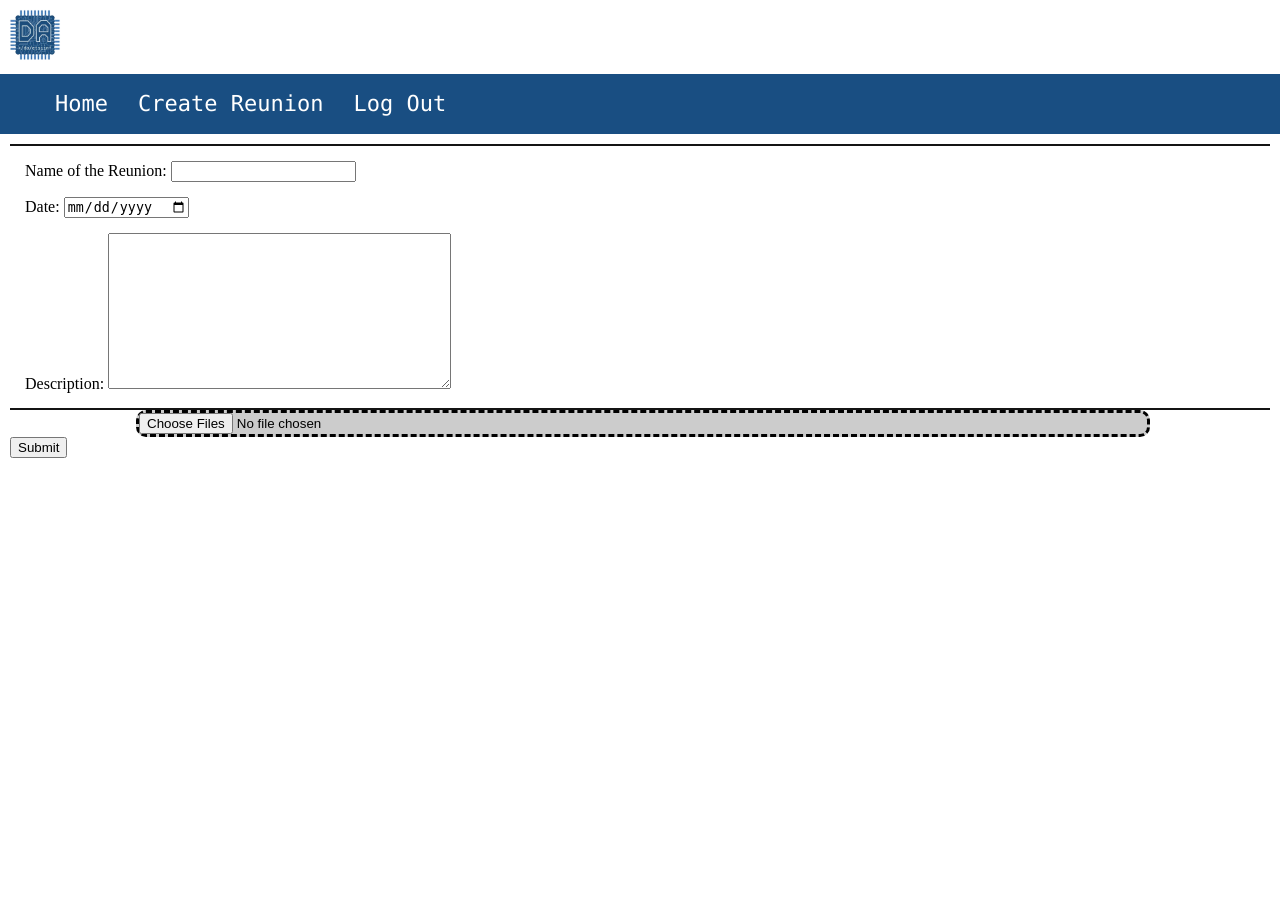
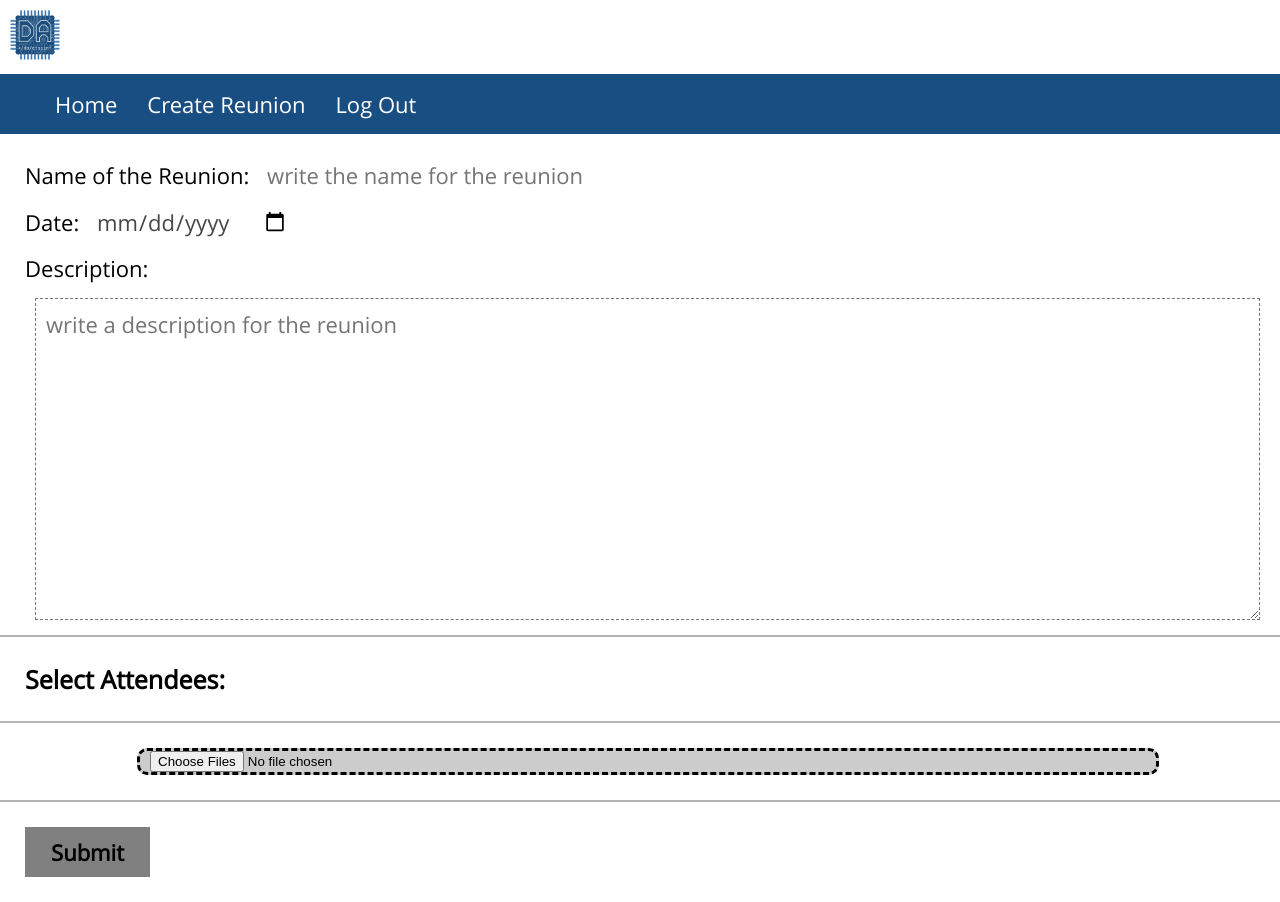
Before and after one commit to DA-ETSIINF/DAgora, a Django app: page /createReunion/ in a window 1280 px wide. Before the commit the page ends 458 px from the top, so only its background shows below. Run offline with Django 4.2, Linux system fonts and the light colour scheme; the visitor is signed in with stand-in values (Sample User, id 1); data that the repository does not hold is empty; parts of the project's set-up code (start-up, migrations or seed data) failed here and were passed over; some libraries are stand-ins or nearby versions.

Commit message:
deleted unused .js file and added a new font and new checkbox animation

```diff
--- a/reuniones/views.py
+++ b/reuniones/views.py
@@ -153,6 +153,8 @@ def createReunion(request):
             input_box_date = request.POST['reunion_date']
             input_box_description = request.POST['reunion_description']
 
+            print(input_box_description)
+
             Reunion.objects.create(name = input_box_name , date = input_box_date, description = input_box_description, creator=request.user)
 
             # creates reunion first, then adds members
--- a/static/JS/custom_user_checkbox_autoselect.js
+++ b/static/JS/custom_user_checkbox_autoselect.js
@@ -12,7 +12,7 @@ $(document).ready( function(){
             return;
         }
 
-        let target = $(event.target).parent(); //The label element
+        let target = $(event.target).parent().parent(); //The label element
 
         // gets all checkbox lines with the same user info (included the one clicked)
         let usersWithSameText = $('#userSelectionFormRole').children('li').children('div').children('div').children('label').filter(function(){
@@ -21,18 +21,18 @@ $(document).ready( function(){
 
         // checks/unchecks all the users with the same info the same way the clicked one was supposed to be checked/unchecked
         // this works because the checking / unchecking happens before the event is triggered
-        usersWithSameText.children(':checkbox').prop('checked',target.children(':checkbox').prop('checked'));
+        usersWithSameText.children('div').children(':checkbox').prop('checked',target.children('div').children(':checkbox').prop('checked'));
 
 
 
         // if unchecked -> uncheck the role checkbox
         // do this with every rolebox that contains an element which was changed (usersWithSameText)
-        if(!target.children(':checkbox').prop('checked')){
-            usersWithSameText.parent().parent().parent().children('label').children(':checkbox').prop('checked',false);
+        if(!target.children('div').children(':checkbox').prop('checked')){
+            usersWithSameText.parent().parent().parent().children('label').children('div').children(':checkbox').prop('checked',false);
         }
 
         // if checked -> see if every other user of every role is checked and check the role checkbox
-        else if(target.children(':checkbox').prop('checked')){
+        else if(target.children('div').children(':checkbox').prop('checked')){
             // one loop for every role there is
             for (let index = 0; index < ($('#userSelectionFormRole').children('li')).length; index++){
 
@@ -43,17 +43,17 @@ $(document).ready( function(){
 
                 // if roleLabel is already checked -> all users are already selected -> no need to check
                 // only do something if it isnt checked
-                if(!roleLabel.children(':checkbox').prop('checked')){
+                if(!roleLabel.children('div').children(':checkbox').prop('checked')){
                     // check if all users are checked
                     let allAreChecked = true;
                     let a = 0;
                     while (allAreChecked && a<roleUserlistLabels.length){
-                        allAreChecked = $(roleUserlistLabels[a]).children(':checkbox').prop('checked');
+                        allAreChecked = $(roleUserlistLabels[a]).children('div').children(':checkbox').prop('checked');
                         a++
                     }
 
                     // change role checkbox to the result of allAreChecked
-                    roleLabel.children(':checkbox').prop('checked',allAreChecked);
+                    roleLabel.children('div').children(':checkbox').prop('checked',allAreChecked);
                 }
             }
         }
@@ -75,7 +75,7 @@ $(document).ready( function(){
         }
 
 
-        let target = $(event.target).parent(); // the label element, not checkbox input element
+        let target = $(event.target).parent().parent(); // the label element, not checkbox input element
 
         // label elements for every user under that role
         let roleUsers = target.parent().children('div').children('div').children('label');
@@ -92,9 +92,9 @@ $(document).ready( function(){
             return hasSameText;
         });
 
-        roleUsers.children(':checkbox').prop('checked', target.children(':checkbox').prop('checked'));
+        roleUsers.children('div').children(':checkbox').prop('checked', target.children('div').children(':checkbox').prop('checked'));
 
-        usersWithSameTextAsRoleUsers.children(':checkbox').prop('checked',target.children(':checkbox').prop('checked'));
+        usersWithSameTextAsRoleUsers.children('div').children(':checkbox').prop('checked',target.children('div').children(':checkbox').prop('checked'));
 
     });
 });
--- a/static/JS/reunion_creation_data_ajax.js
+++ b/static/JS/reunion_creation_data_ajax.js
@@ -18,11 +18,12 @@ $(document).ready(function(){
 
         let my_name = hasText($('#id_my_name').val());
         let my_date = hasText($('#id_my_date').val());
-        let my_description = hasText($('id_my_description').val());
+        let my_description = hasText($('#id_my_description').val());
 
         // raise alert if theres no name written
-        if (my_name == ''){
-            $('#alert').css("display","block").css("color","red");
+        if (my_name == '' || my_date == ''){
+            $('#alert').css("display","block").css("color","red").css('font-weight','bold');
+            $("html, body").animate({ scrollTop: 0 }, "slow");
             $('#id_my_name').change( function(event){
                 $('#alert').css('display','none');
                 return;
@@ -40,12 +41,12 @@ $(document).ready(function(){
 
         // Get label elements for checked users
         let checkedUserLabels = $('#userSelectionFormRole').children('li').children('div').children('div').children('label').filter(function(){
-            return $(this).children(':checkbox').prop('checked');
+            return $(this).children('div').children(':checkbox').prop('checked');
         });
 
         let userIds = [];
         for (let i = 0; i<checkedUserLabels.length; i++){
-            let checkbox = $(checkedUserLabels[i]).children(':checkbox');
+            let checkbox = $(checkedUserLabels[i]).children('div').children(':checkbox');
             let id = Number(checkbox.val());
             // check if the id is already contained
             //so even if the same user is selected multiple times (which will happen) there are no repeated ids pased over
@@ -80,6 +81,7 @@ $(document).ready(function(){
             method: 'POST',
             data: data,
             success: function (data) {
+                console.log(userIdsString);
                 const xhr = new XMLHttpRequest();
                 xhr.open("GET", '../reunion/' + my_name + "/");
                 xhr.send();
--- a/static/css/createReunion.css
+++ b/static/css/createReunion.css
@@ -1,5 +1,5 @@
-.inputDiv{
-    margin:10px;
+.inputDiv div{
+    padding-left:10px;
 }
 
 .inputDiv li{
@@ -7,12 +7,76 @@
     margin:15px;
 }
 
+
 #reunion_information_input{
-    border-top-style:solid;
+    margin-top: 25px;
     border-bottom-style:solid;
-    border-color:rgb(20,20,20);
+    border-color:rgb(180,180,180);
     border-width:2px;
+
+    font-family: "Open Sans","consolas", sans-serif, 'Times New Roman', Times, serif;
+
+    font-size: 22px;
+
 }
+
+#reunion_information_input li input{
+    color:rgb(70,70,70);
+
+    margin-left: 10px;
+    margin-right: 10px;
+
+
+
+    font-family: "Open Sans","consolas", sans-serif, 'Times New Roman', Times, serif;
+
+    font-size: 22px;
+    border-style:none;
+}
+
+#id_my_name{
+    width:500px;
+}
+
+#id_my_description{
+    color:rgb(70,70,70);
+
+
+    margin-left: 10px;
+    margin-right: 10px;
+    margin-top: 15px;
+
+    padding-top:10px;
+    padding-bottom:10px;
+    padding-left: 10px;
+    padding-right: 10px;
+
+    font-family: "Open Sans","consolas", sans-serif, 'Times New Roman', Times, serif;
+
+    font-size: 22px;
+    border-style:dashed;
+
+    width:97%;
+}
+
+#userSelectionFormRole{
+    margin-top: 25px;
+    border-bottom-style:solid;
+    border-color:rgb(180,180,180);
+    border-width:2px;
+
+    font-family: "Open Sans","consolas", sans-serif, 'Times New Roman', Times, serif;
+
+    font-size: 22px;
+}
+.role_checkbox{
+    margin-bottom:5px;
+    margin-top:15px;
+    display:block;
+    font-weight:bold;
+}
+
+
 
 
 #orderByButtons{
@@ -28,3 +92,47 @@
 #orderByButtons button:hover{
     background-color: rgb(200,200,200);
 }
+
+
+
+#file_submission{
+    padding-top:25px;
+    padding-bottom: 25px;
+
+    border-bottom-style:solid;
+    border-color:rgb(180,180,180);
+    border-width:2px;
+}
+
+#reunionname{
+    margin:25px;
+    height:50px;
+    width:125px;
+    font-weight:bold;
+
+    font-family: "Open Sans","consolas", sans-serif, 'Times New Roman', Times, serif;
+
+    font-size: 22px;
+
+    border-style:none;
+
+    background-color:gray;
+
+}
+
+#reunionname:hover{
+    border-color:gray;
+    border-style:solid;
+    border-width:2px;
+
+    background-color:lightgray;
+}
+
+#reunionname:active{
+    border-color:lightgray;
+    border-style:solid;
+    border-width:2px;
+
+    background-color:white;
+
+}
--- /dev/null
+++ b/static/css/fonts.css
@@ -0,0 +1,6 @@
+@font-face {
+    font-family: 'Open Sans';
+    font-style: normal;
+    font-weight: 400;
+    src: local('Open Sans'), local('OpenSans'), url(https://fonts.gstatic.com/s/opensans/v13/cJZKeOuBrn4kERxqtaUH3T8E0i7KZn-EPnyo3HZu7kw.woff) format('woff');
+}
--- a/static/css/header.css
+++ b/static/css/header.css
@@ -38,12 +38,12 @@ ul.headerMenu li{
     font-size: 22px;
     color:white;
 
-    padding-top:17px;
-    padding-bottom:17px;
+    padding-top:15px;
+    padding-bottom:16px;
     padding-left: 5px;
     padding-right: 5px;
 
-    font-family: "consolas", sans-serif, 'Times New Roman', Times, serif;
+    font-family: "Open Sans","consolas", sans-serif, 'Times New Roman', Times, serif;
 }
 
 ul.headerMenu a:visited{
--- a/static/css/home.css
+++ b/static/css/home.css
@@ -3,7 +3,7 @@
     margin: 10px;
     padding:10px;
     background-color:gray;
-    font-family: "consolas", sans-serif, 'Times New Roman', Times, serif;
+    font-family: "Open Sans","consolas", sans-serif, 'Times New Roman', Times, serif;
 }
 .profileWindow h2{
     margin: 3px;
@@ -20,7 +20,7 @@
     margin: 10px;
     padding:10px;
     background-color:gray;
-    font-family: "consolas", sans-serif, 'Times New Roman', Times, serif;
+    font-family: "Open Sans","consolas", sans-serif, 'Times New Roman', Times, serif;
 }
 .reunionsWindow h2{
     margin: 3px;
--- a/static/css/reunionEdition.css
+++ b/static/css/reunionEdition.css
@@ -10,7 +10,7 @@
 
 
 
-    font-family: "consolas", sans-serif, 'Times New Roman', Times, serif;
+    font-family: "Open Sans","consolas", sans-serif, 'Times New Roman', Times, serif;
 
     font-size: 22px;
 }
@@ -23,7 +23,7 @@
 
 
 
-    font-family: "consolas", sans-serif, 'Times New Roman', Times, serif;
+    font-family: "Open Sans","consolas", sans-serif, 'Times New Roman', Times, serif;
 
     font-size: 22px;
     border-style:none;
@@ -41,7 +41,7 @@
     padding-left: 10px;
     padding-right: 10px;
 
-    font-family: "consolas", sans-serif, 'Times New Roman', Times, serif;
+    font-family: "Open Sans","consolas", sans-serif, 'Times New Roman', Times, serif;
 
     font-size: 22px;
     border-style:dashed;
--- a/static/css/reunionInfo.css
+++ b/static/css/reunionInfo.css
@@ -1,6 +1,6 @@
 .reunionTitle{
     margin:10px;
-    font-family: "consolas", sans-serif, 'Times New Roman', Times, serif;
+    font-family: "Open Sans","consolas", sans-serif, 'Times New Roman', Times, serif;
 
 }
 
@@ -19,7 +19,7 @@
     padding-left: 5px;
     padding-right: 5px;
 
-    font-family: "consolas", sans-serif, 'Times New Roman', Times, serif;
+    font-family: "Open Sans","consolas", sans-serif, 'Times New Roman', Times, serif;
 
     font-size: 22px;
 }
--- a/static/css/reunionPreView.css
+++ b/static/css/reunionPreView.css
@@ -11,7 +11,7 @@
 }
 #reunionInfo ul li{
     list-style: none;
-    font-family: "consolas", sans-serif, 'Times New Roman', Times, serif;
+    font-family: "Open Sans","consolas", sans-serif, 'Times New Roman', Times, serif;
     font-size: 22px;
 
     padding:5px;
@@ -93,7 +93,7 @@ h1 a#reunionEdition:hover{
 
 #documentEdition li{
     list-style: none;
-    font-family: "consolas", sans-serif, 'Times New Roman', Times, serif;
+    font-family: "Open Sans","consolas", sans-serif, 'Times New Roman', Times, serif;
     font-size: 22px;
 }
 
@@ -122,7 +122,7 @@ h1 a#reunionEdition:hover{
 }
 
 #editWarning{
-    font-family: "consolas", sans-serif, 'Times New Roman', Times, serif;
+    font-family: "Open Sans","consolas", sans-serif, 'Times New Roman', Times, serif;
     margin:10px;
 }
 
@@ -138,7 +138,7 @@ h1 a#reunionEdition:hover{
 #addNewDocuments #file_submit_button button{
     background-color:darkgray;
     border-style:none;
-    font-family: "consolas", sans-serif, 'Times New Roman', Times, serif;
+    font-family: "Open Sans","consolas", sans-serif, 'Times New Roman', Times, serif;
     font-size:22px;
     margin-top:20px;
 
--- a/templates/base.html
+++ b/templates/base.html
@@ -5,6 +5,8 @@
     <!-- Required meta tags -->
     <meta charset="utf-8">
     <meta name="viewport" content="width=device-width, initial-scale=1">
+
+    <link rel="stylesheet" type="text/css" href="{% static 'css/fonts.css' %}">
 
     <!-- Font awesome -->
     <link rel="stylesheet" href="https://cdnjs.cloudflare.com/ajax/libs/font-awesome/4.7.0/css/font-awesome.min.css">
@@ -24,6 +26,7 @@
     <link rel="stylesheet" type="text/css" href="{% static 'css/reunionInfo.css' %}"/>
     <link rel="stylesheet" type="text/css" href="{% static 'css/reunionPreView.css' %}"/>
     <link rel="stylesheet" type="text/css" href="{% static 'css/reunionEdition.css' %}"/>
+    <link rel="stylesheet" type="text/css" href="{% static 'css/user_checkboxes.css' %}"/>
 
 
 
--- a/templates/createReunion.html
+++ b/templates/createReunion.html
@@ -8,10 +8,10 @@
 
         {% csrf_token %}
         <div id="reunion_information_input">
-            <li style="display:none" id="alert" style="color:red"> Please fill out all fields</li>
+            <li style="display:none" id="alert" style="color:red"> *please fill out all fields</li>
             <li>
                 <label for="id_my_name">Name of the Reunion:</label>
-                <input type="text" name="my_name" maxlength="100" required="" id="id_my_name">
+                <input type="text" name="my_name" maxlength="100" required="" id="id_my_name" placeholder="write the name for the reunion">
             </li>
             <li>
                 <label for="id_my_date">Date:</label>
@@ -19,7 +19,7 @@
             </li>
             <li>
                 <label for="id_my_description">Description:</label>
-                <textarea name="my_description" cols="40" rows="10" required="" id="id_my_description"></textarea>
+                <textarea name="my_description" cols="40" rows="10" required="" id="id_my_description" style="display:block" placeholder="write a description for the reunion"></textarea>
             </li>
         </div>
 
@@ -37,19 +37,33 @@
             </li>
         </div> -->
 
-
         <div id="userSelectionFormRole">
+            <li><p style="font-weight: bolder; font-size: 25px;"> Select Attendees:</p></li>
             {%for role in callable_roles%}
             <li id="{{role}}_userlist">
-                <label for="{{role}}_selectall">
+                <label for="{{role}}_selectall" class="role_checkbox">
+                    <div class="checkbox-wrapper-31">
                         <input type="checkbox" id="{{role}}_selectall">
+                        <svg viewBox="0 0 35.6 35.6">
+                          <circle class="background" cx="17.8" cy="17.8" r="17.8"></circle>
+                          <circle class="stroke" cx="17.8" cy="17.8" r="14.37"></circle>
+                          <polyline class="check" points="11.78 18.12 15.55 22.23 25.17 12.87"></polyline>
+                        </svg>
+                      </div>
                     {{role}}
                 </label>
                 <div>
                 {%for user in role.get_users%}
                     <div>
                         <label for="{{role}}_{{forloop.counter0}}">
+                            <div class="checkbox-wrapper-31">
                                 <input type="checkbox" id="{{role}}_{{forloop.counter0}}" value="{{user.id}}">
+                                <svg viewBox="0 0 35.6 35.6">
+                                  <circle class="background" cx="17.8" cy="17.8" r="17.8"></circle>
+                                  <circle class="stroke" cx="17.8" cy="17.8" r="14.37"></circle>
+                                  <polyline class="check" points="11.78 18.12 15.55 22.23 25.17 12.87"></polyline>
+                                </svg>
+                              </div>
                             {{user.get_full_name}}  -  {{user.userprofile.clase}}
                         </label>
                     </div>
@@ -59,15 +73,17 @@
             {%endfor%}
         </div>
 
+        <div id="file_submission">
             <form enctype='multipart/form-data' action="/upload/" method='POST' class="dropzone dz" id="my-dropzone" name="file">
                 {% csrf_token %}
                 <div class="fallback">
                     <input name="file" type="file" multiple />
                 </div>
             </form>
+        </div>
+
 
         <input type="submit" value="Submit" name = "reunionname" id="reunionname">
-
 
 
 </body>
```
Also changed, not shown: static/JS/unused.js (deleted, +0 -42 lines), static/css/user_checkboxes.css (added, +57 -0 lines). Lines whose indentation alone changed are shown as unchanged.
